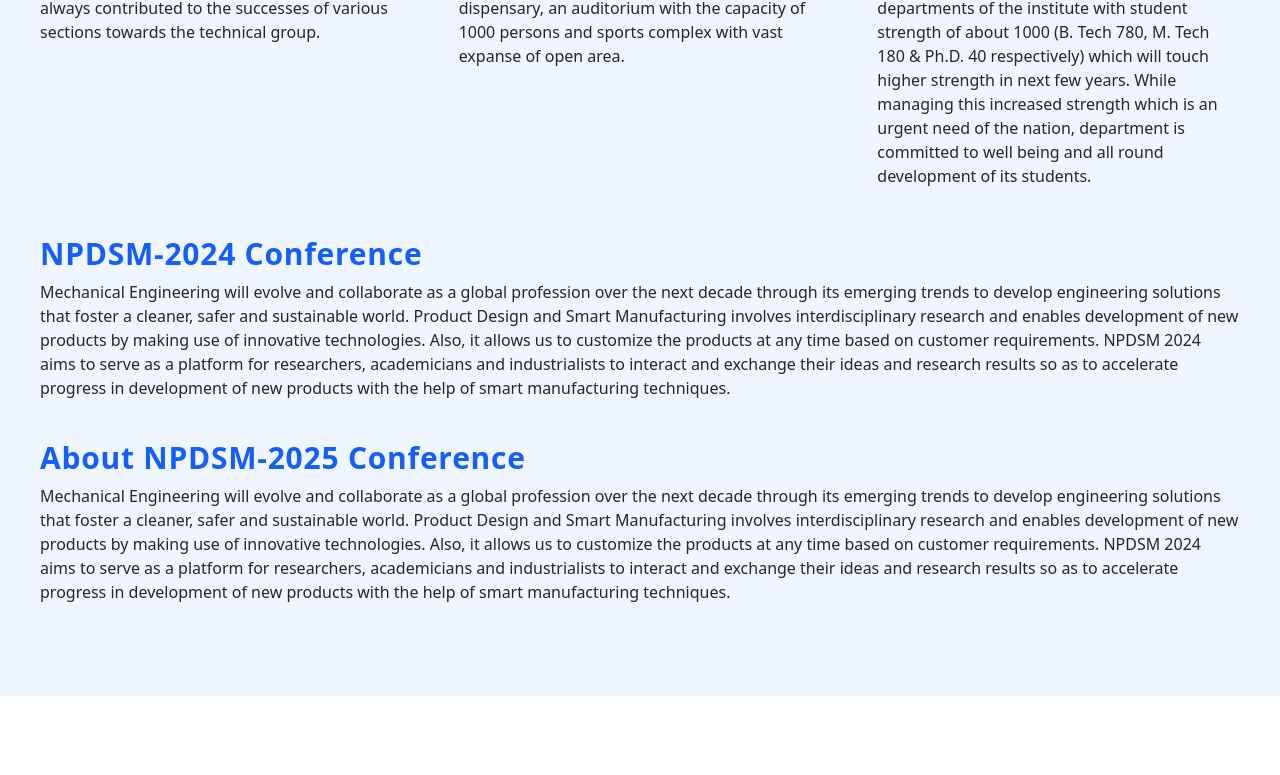
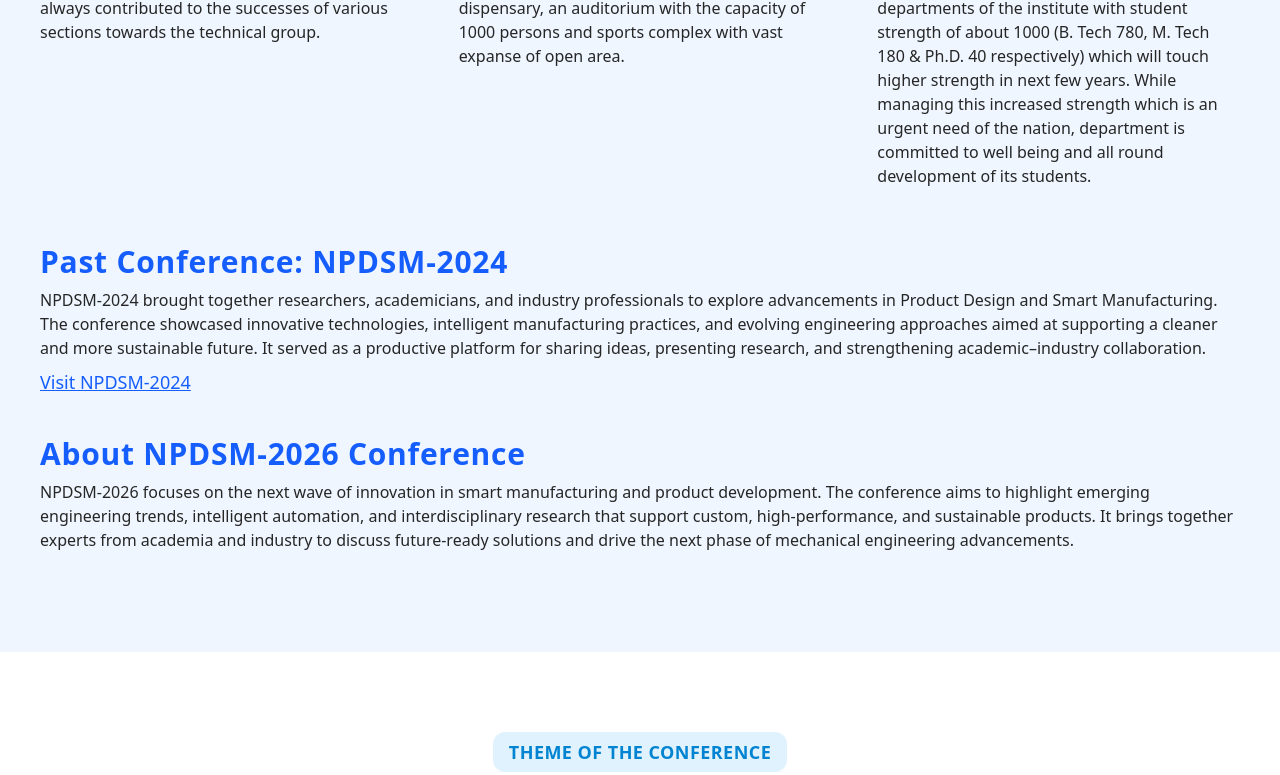
Before and after one commit to Maverick-08/ndpdsm, a React (Vite) app: page / in a window 1280 px wide. Shown: the part 1212-1987 px from the top of the page. Built offline with nearby package versions, Linux system fonts and the light colour scheme.

Commit message:
updated about section

```diff
--- a/src/components/AboutSection.tsx
+++ b/src/components/AboutSection.tsx
@@ -1,13 +1,27 @@
 interface AboutSectionProps {
   title: string;
   description: string;
+  linkHref?: string;
+  linkText?: string;
 }
 
-const AboutSection = ({ title, description }: AboutSectionProps) => {
+const AboutSection = ({
+  title,
+  description,
+  linkHref,
+  linkText,
+}: AboutSectionProps) => {
   return (
     <div className="flex flex-col gap-2 px-4 py-3 text-left rounded-sm">
-      <h2 className="text-blue-600 text-3xl tracking-wide font-semibold">{title}</h2>
-      <p className="text-neutral-800">{description}</p>
+      <h2 className="text-blue-600 text-3xl tracking-wide font-semibold">
+        {title}
+      </h2>
+      <div>
+        <p className="text-neutral-800">{description}</p>
+        <a href={linkHref} className="text-lg text-blue-600 underline">
+          <p className="pt-2">{linkText}</p>
+        </a>
+      </div>
     </div>
   );
 };
--- a/src/pages/landing/About.tsx
+++ b/src/pages/landing/About.tsx
@@ -20,20 +20,14 @@ const About = () => {
         </div>
         <div className="flex flex-col gap-4">
           <AboutSection
-            title="NPDSM-2024 Conference"
-            description="Mechanical Engineering will evolve and collaborate as a global profession over the next decade through its emerging trends to develop engineering solutions that foster a cleaner, safer and sustainable world.
-
-Product Design and Smart Manufacturing involves interdisciplinary research and enables development of new products by making use of innovative technologies. Also, it allows us to customize the products at any time based on customer requirements.
-
-NPDSM 2024 aims to serve as a platform for researchers, academicians and industrialists to interact and exchange their ideas and research results so as to accelerate progress in development of new products with the help of smart manufacturing techniques."
+            title="Past Conference: NPDSM-2024"
+            description="NPDSM-2024 brought together researchers, academicians, and industry professionals to explore advancements in Product Design and Smart Manufacturing. The conference showcased innovative technologies, intelligent manufacturing practices, and evolving engineering approaches aimed at supporting a cleaner and more sustainable future. It served as a productive platform for sharing ideas, presenting research, and strengthening academic–industry collaboration."
+            linkHref="https://conf.manit.ac.in/NPDSM2024/"
+            linkText="Visit NPDSM-2024"
           />
           <AboutSection
-            title="About NPDSM-2025 Conference"
-            description="Mechanical Engineering will evolve and collaborate as a global profession over the next decade through its emerging trends to develop engineering solutions that foster a cleaner, safer and sustainable world.
-
-Product Design and Smart Manufacturing involves interdisciplinary research and enables development of new products by making use of innovative technologies. Also, it allows us to customize the products at any time based on customer requirements.
-
-NPDSM 2024 aims to serve as a platform for researchers, academicians and industrialists to interact and exchange their ideas and research results so as to accelerate progress in development of new products with the help of smart manufacturing techniques."
+            title="About NPDSM-2026 Conference"
+            description="NPDSM-2026 focuses on the next wave of innovation in smart manufacturing and product development. The conference aims to highlight emerging engineering trends, intelligent automation, and interdisciplinary research that support custom, high-performance, and sustainable products. It brings together experts from academia and industry to discuss future-ready solutions and drive the next phase of mechanical engineering advancements."
           />
         </div>
       </div>
```
